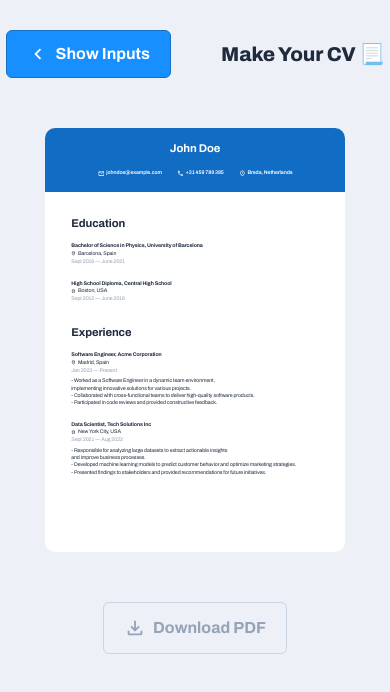
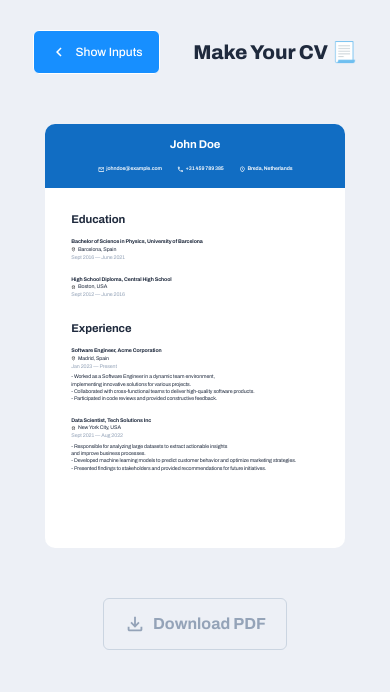
Before and after one commit to amadeuio/make-your-cv, a React (Vite) app: page / in a window 390 px wide. Shown: the top 692 px of the page. Built offline with nearby package versions, Linux system fonts and the light colour scheme.

Commit message:
Improve styles of switch button

```diff
--- a/src/styles/index.css
+++ b/src/styles/index.css
@@ -34,7 +34,7 @@ body {
 
 .navbar {
   display: flex;
-  justify-content: center;
+  justify-content: space-evenly;
   align-items: center;
   margin-top: 30px;
   margin-bottom: 50px;
@@ -43,6 +43,7 @@ body {
 .navbar h1 {
   font-size: 20px;
   font-weight: 800;
+  white-space: nowrap;
 }
 
 .app-container {
@@ -282,24 +283,24 @@ button.save-button {
   background-color: var(--blue);
 }
 
-.switch-button {
+button.switch-button {
   display: none;
   align-items: center;
   justify-content: center;
-  margin-right: 50px;
-  font-weight: 700;
-  font-size: 16px;
-  border-color: var(--blue-hover);
+  padding: 12px 16px;
   color: var(--white);
   background-color: var(--blue);
+  white-space: nowrap;
 }
 
-.switch-button svg {
+button.switch-button svg {
+  height: 18px;
+  width: 18px;
   margin-right: 7px;
   fill: var(--white);
 }
 
-.switch-button:hover {
+button.switch-button:hover {
   background-color: var(--blue-hover);
 }
 
@@ -449,7 +450,7 @@ button.clear-button:hover {
 @media screen and (max-width: 1250px) {
   /* Creates Screen Switching */
 
-  .switch-button {
+  button.switch-button {
     display: flex;
   }
 
```
